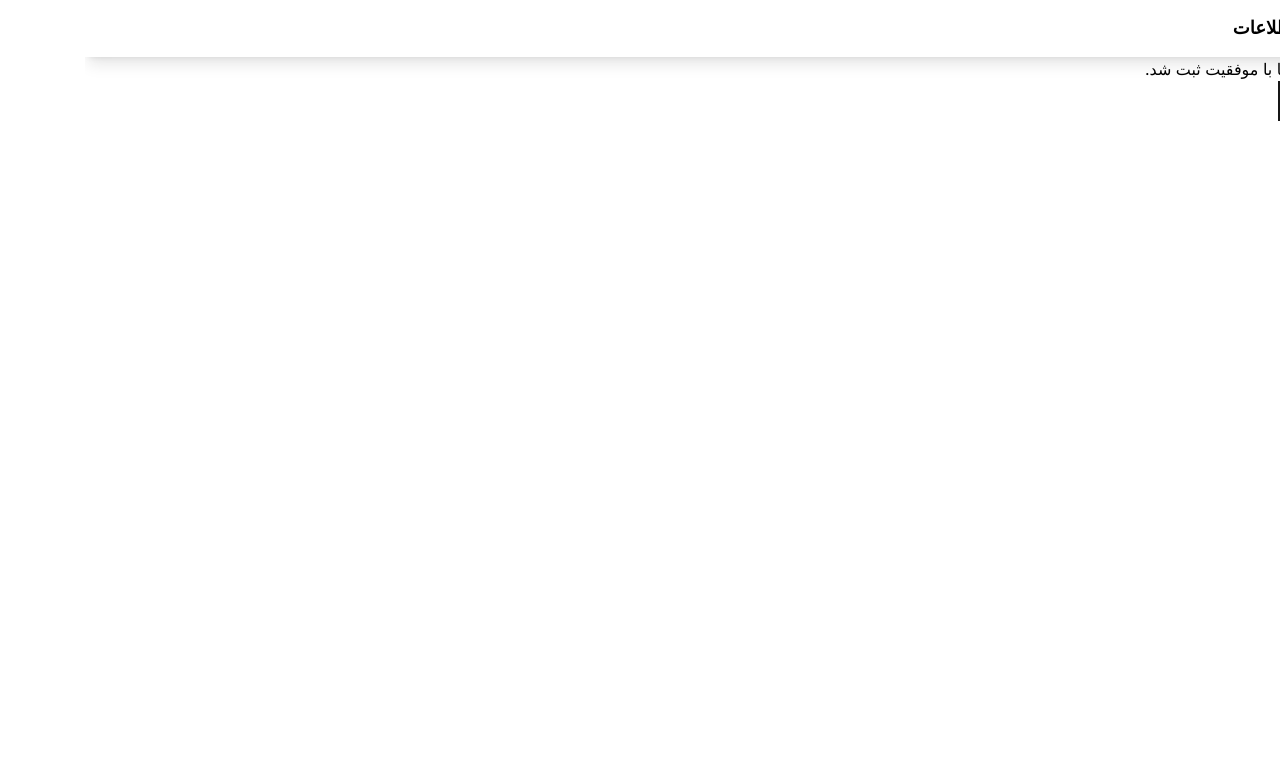
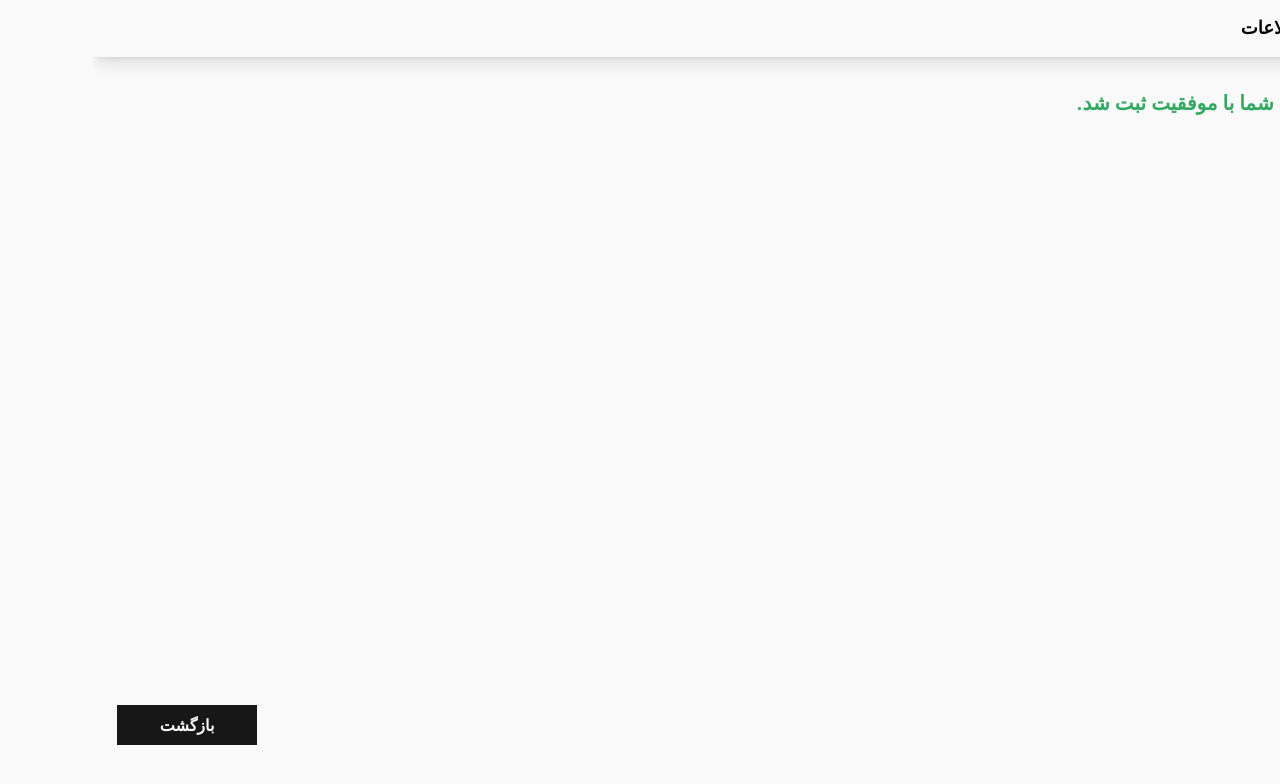
Before and after one commit to arman-ag/bime-.come, a Next.js app: page /successful-message in a window 1280 px wide. Shown: the top 784 px of the page. Built offline with nearby package versions, Linux system fonts and the light colour scheme.

Commit message:
feat: :sparkles: send user data

```diff
--- a/src/app/_components/addressDrawer.tsx
+++ b/src/app/_components/addressDrawer.tsx
@@ -11,19 +11,19 @@ import { Label } from '@/components/ui/label';
 import { RadioGroup, RadioGroupItem } from '@/components/ui/radio-group';
 import { Separator } from '@/components/ui/separator';
 import { useForm } from 'react-hook-form';
-import { useDispatch } from 'react-redux';
 import { detailType } from '../_service/type';
-import { storeUserInfo } from '../redux/features/personalInfo/infoSlice';
 type propType = {
   userAddress: detailType[];
+  setChosenAddress: React.Dispatch<React.SetStateAction<string>>;
 };
-const AddressDrawer = ({ userAddress }: propType) => {
+type formSubmitType = {
+  addressId: string;
+};
+const AddressDrawer = ({ userAddress, setChosenAddress }: propType) => {
   const form = useForm();
-  const dispatch = useDispatch();
 
-  const onSubmit = (data) => {
-    dispatch(storeUserInfo(data));
-    console.log('data', data);
+  const onSubmit = (data: formSubmitType): void => {
+    setChosenAddress(data);
   };
   return (
     <DrawerContent>
--- a/src/app/globals.css
+++ b/src/app/globals.css
@@ -3,6 +3,15 @@
 @tailwind utilities;
 @layer base {
   :root {
-    --radius: 0.5rem
+    --radius: 0.5rem;
   }
 }
+body {
+  height: 90vh;
+  margin: 0;
+  padding: 0;
+  font-family: Arial, sans-serif;
+
+  background-color: #f9f9f9;
+  box-sizing: border-box;
+}
--- a/src/app/page.tsx
+++ b/src/app/page.tsx
@@ -23,6 +23,7 @@ import { detailType } from './_service/type';
 import { storeUserInfo } from './redux/features/personalInfo/infoSlice';
 const Main = () => {
   const [userAddress, setUserAddress] = useState<detailType[]>([]);
+  const [chosenAddress, setChosenAddress] = useState({});
   const router = useRouter();
   const dispatch = useDispatch();
   const nationalIdRegExp = /^[0-9]{10}$/;
@@ -43,16 +44,17 @@ const Main = () => {
     resolver: yupResolver(schema),
     defaultValues: { ...userInfo },
   });
-
   const onSubmit = async (data) => {
-    console.log('data', data);
     dispatch(storeUserInfo(data));
-
+    const userData = { ...data, ...chosenAddress };
     try {
-      await saveOrderRequest(userInfo);
+      await saveOrderRequest(userData);
       router.push('/successful-message');
-    } catch (error) {}
+    } catch (error) {
+      console.log(error);
+    }
   };
+  console.log('data', userInfo);
 
   useEffect(() => {
     (async function () {
@@ -64,6 +66,12 @@ const Main = () => {
       }
     })();
   }, []);
+  const userAddressName = () => {
+    const address = userAddress.find(
+      (item) => item.id === chosenAddress.addressId
+    );
+    return address?.name;
+  };
   return (
     <div className='px-[1.2rem] mt-[2rem] '>
       <p className=''>لطفا اطلاعات شخصی مالک خودرو را وارد کنید :</p>
@@ -117,8 +125,10 @@ const Main = () => {
               آدرس جهت درج روی بیمه‌ نامه
             </h2>
             <Separator color='#E0E0E0' />
-            {userInfo.addressId ? (
-              <p>{userInfo.addressId}</p>
+            {chosenAddress?.addressId ? (
+              <p className='text-sm	 mt-[1rem] mb-[.8rem]'>
+                {userAddressName()}
+              </p>
             ) : (
               <p className='text-sm	 mt-[1rem] mb-[.8rem]'>
                 لطفا آدرسی را که می‌خواهید روی بیمه‌ نامه درج شود، وارد کنید.
@@ -134,7 +144,10 @@ const Main = () => {
                   انتخاب از آدرس‌های من
                 </Button>
               </DrawerTrigger>
-              <AddressDrawer userAddress={userAddress} />
+              <AddressDrawer
+                setChosenAddress={setChosenAddress}
+                userAddress={userAddress}
+              />
             </Drawer>
             <div className='flex justify-end mt-[2rem]'>
               <Button className='block w-[8.75rem]' type='submit'>
--- a/src/app/redux/features/personalInfo/infoSlice.ts
+++ b/src/app/redux/features/personalInfo/infoSlice.ts
@@ -2,7 +2,6 @@ import { createSlice } from '@reduxjs/toolkit';
 const initialState = {
   nationalId: '',
   phoneNumber: '',
-  addressId: '',
 };
 
 export const userSlice = createSlice({
--- a/src/app/redux/store.ts
+++ b/src/app/redux/store.ts
@@ -1,7 +1,7 @@
 import { combineReducers, configureStore } from '@reduxjs/toolkit';
 import { userSlice } from './features/personalInfo/infoSlice';
 const rootReducer = combineReducers({
-  personalInfo: userSlice.reducer,
+  personalInfo: userSlice,
 });
 export const store = configureStore({
   reducer: rootReducer,
--- a/src/app/successful-message/page.tsx
+++ b/src/app/successful-message/page.tsx
@@ -9,10 +9,16 @@ const Home = () => {
     router.push('/');
   };
   return (
-    <>
-      <p>اطلاعات شما با موفقیت ثبت شد.</p>
-      <Button onClick={backButtonAction}>بازگشت</Button>
-    </>
+    <div className='flex flex-col justify-between h-full px-[1.5rem]'>
+      <p className='text-[#34A862] font-semibold text-xl  pl	mt-[2rem]'>
+        اطلاعات شما با موفقیت ثبت شد.
+      </p>
+      <div className='flex justify-end mb-[2rem]'>
+        <Button className='w-[8.75rem]' onClick={backButtonAction}>
+          بازگشت
+        </Button>
+      </div>
+    </div>
   );
 };
 
```
